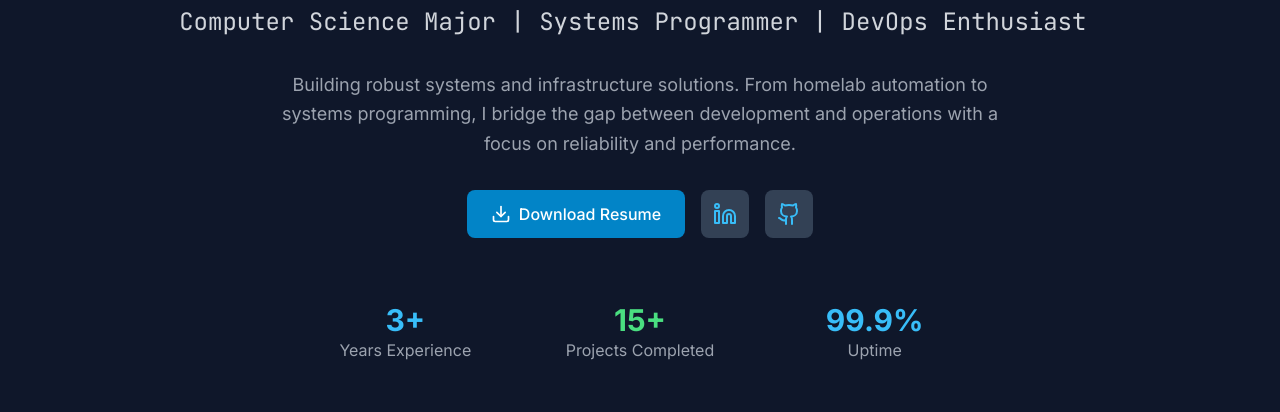
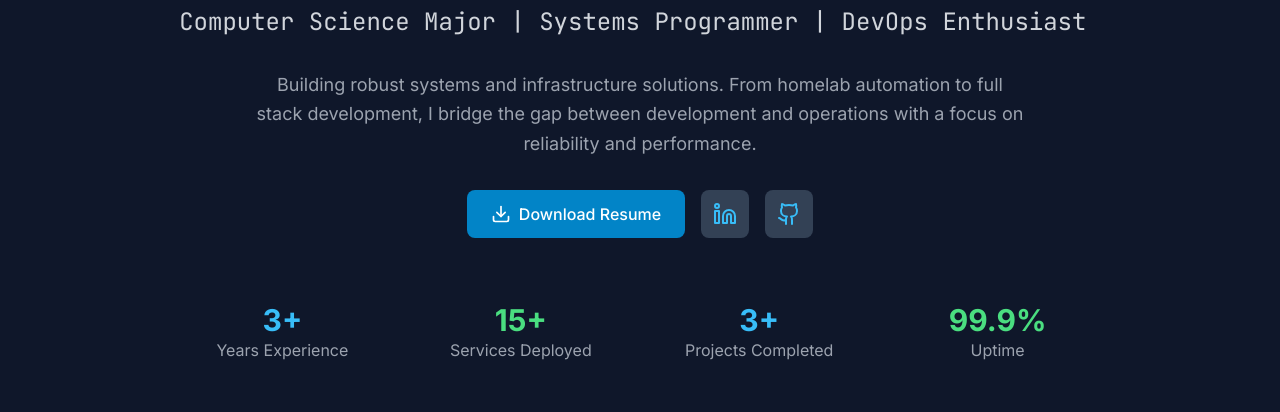
Before and after one commit to Bbocks/bbock_portfolio_site, a React (Vite) app: page / in a window 1280 px wide. Shown: the part 260-672 px from the top of the page. Built offline with nearby package versions, Linux system fonts and the light colour scheme; no server answers.

Commit message:
Update HeroSection: Modified text for clarity, adjusted grid layout to four columns, and added new service and project statistics.

```diff
--- a/src/components/HeroSection.tsx
+++ b/src/components/HeroSection.tsx
@@ -71,7 +71,7 @@ const HeroSection = () => {
             className="text-lg text-gray-400 max-w-3xl mx-auto leading-relaxed"
           >
             Building robust systems and infrastructure solutions. From homelab automation
-            to systems programming, I bridge the gap between development and operations
+            to full stack development, I bridge the gap between development and operations
             with a focus on reliability and performance.
           </motion.p>
 
@@ -125,7 +125,7 @@ const HeroSection = () => {
             initial={{ opacity: 0 }}
             animate={inView ? { opacity: 1 } : {}}
             transition={{ duration: 0.8, delay: 1.0 }}
-            className="grid grid-cols-1 md:grid-cols-3 gap-8 max-w-2xl mx-auto pt-8"
+            className="grid grid-cols-1 md:grid-cols-4 gap-8 max-w-2.5xl mx-auto pt-8"
           >
             <div className="text-center">
               <div className="text-3xl font-bold text-primary-400">3+</div>
@@ -133,10 +133,14 @@ const HeroSection = () => {
             </div>
             <div className="text-center">
               <div className="text-3xl font-bold text-accent-400">15+</div>
+              <div className="text-gray-400">Services Deployed</div>
+            </div>
+            <div className="text-center">
+              <div className="text-3xl font-bold text-primary-400">3+</div>
               <div className="text-gray-400">Projects Completed</div>
             </div>
             <div className="text-center">
-              <div className="text-3xl font-bold text-primary-400">99.9%</div>
+              <div className="text-3xl font-bold text-accent-400">99.9%</div>
               <div className="text-gray-400">Uptime</div>
             </div>
           </motion.div>
```
